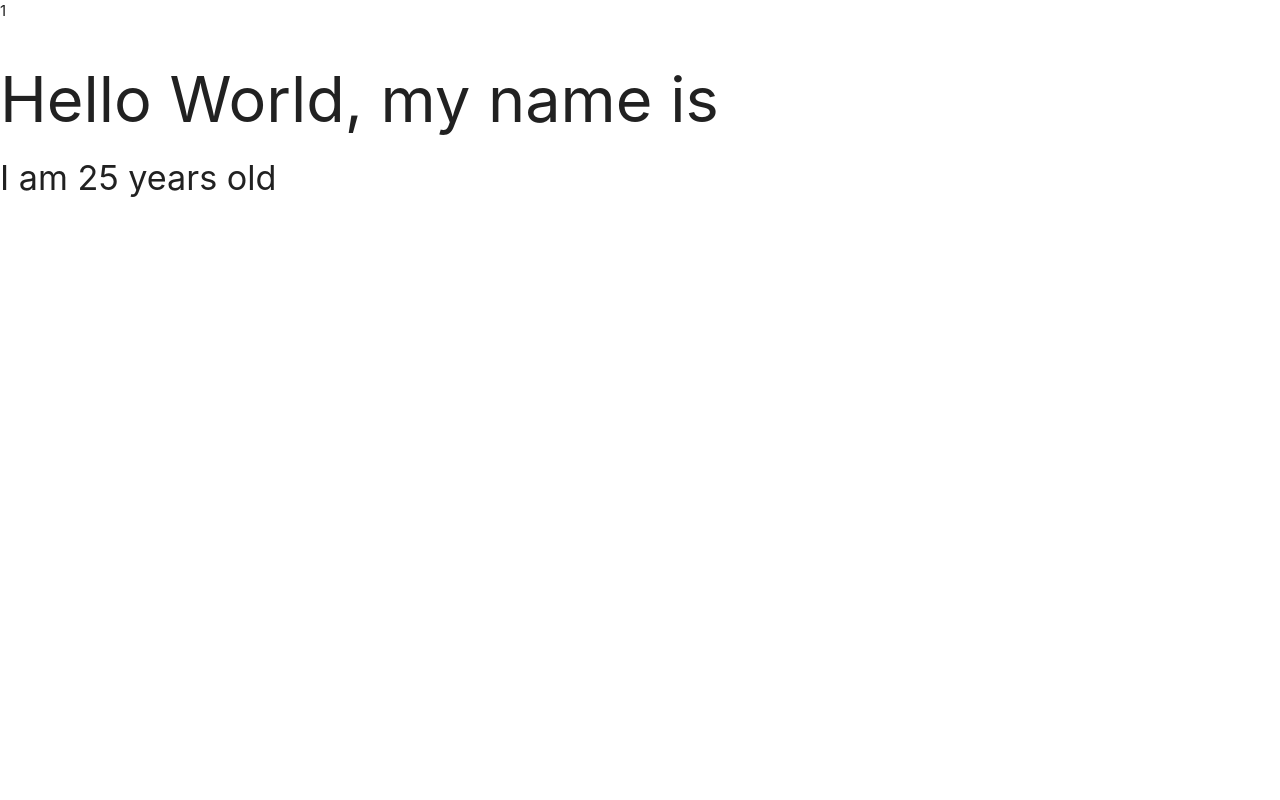
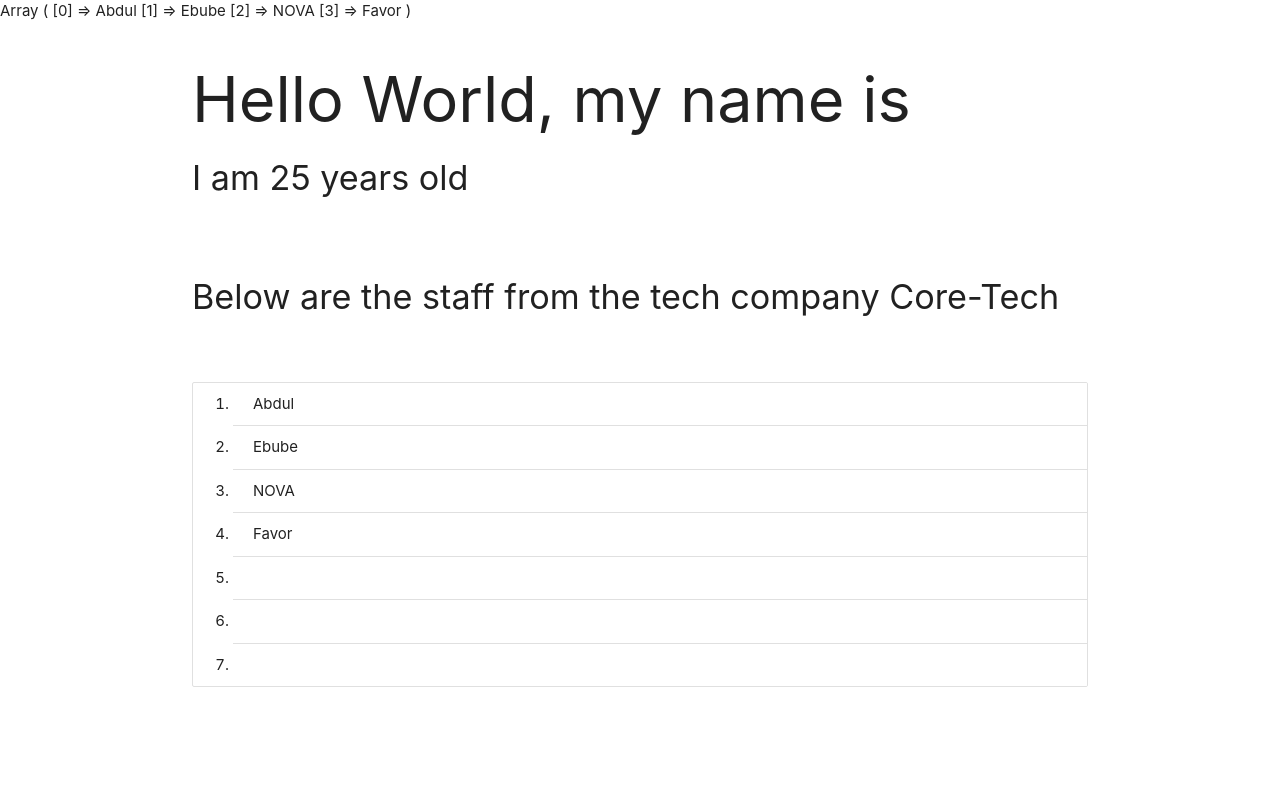
Before and after one commit to trustonyekwere/php_Learning, a PHP site: page / in a window 1280 px wide. Run offline with PHP 8.4, Linux system fonts and the light colour scheme; data that the repository does not hold is empty.

Commit message:
Indexed arrays

```diff
--- a/index.php
+++ b/index.php
@@ -31,14 +31,27 @@ $my_age = 25;
 
 // echo round($number);
 
-// echo rand(1 , 10);
-$yes = true;
-$no = false;
+// echo rand(1 , 10); //echo random number
+// $yes = true;
+// $no = false;
 
-echo $yes;
-echo $no;
+// echo $yes;
+// echo $no;
 
-$my_name = null;
+// $my_name = null;
+
+
+$coretech_staff = ["Abdul", "Francis", "Sean", "Victor", "Collins", "NOVA"]; //to add array
+
+$coretech_staff[1] = "Ebube"; //to make changes to an array
+
+array_push($coretech_staff, "Favor"); //to add array to the list
+
+array_splice($coretech_staff, 2, 3); //to remove values
+
+print_r($coretech_staff); //output readable array to browser
+
+
 
 ?>
 
@@ -52,7 +65,25 @@ $my_name = null;
     <link rel="stylesheet" href="https://cdnjs.cloudflare.com/ajax/libs/materialize/1.0.0/css/materialize.min.css">
 </head>
 <body>
-    <h1>Hello World, my name is <?php echo  $my_name; ?></h1>
+    <div class="container">
+    <h1>Hello World, my name is <?php echo $coretech_staff[5] ?></h1>
     <h4>I am  <?php echo $my_age ?> years old</h4>
+    <br>
+    <br>
+        <h4>Below are the staff from the tech company Core-Tech</h4>
+        <br>
+        <br>
+        <ol class="collection">
+            <li class="collection-item"><?php echo $coretech_staff[0]?></li>
+            <li class="collection-item"><?php echo $coretech_staff[1]?></li>
+            <li class="collection-item"><?php echo $coretech_staff[2]?></li>
+            <li class="collection-item"><?php echo $coretech_staff[3]?></li>
+            <li class="collection-item"><?php echo $coretech_staff[4]?></li>
+            <li class="collection-item"><?php echo $coretech_staff[5]?></li>
+            <li class="collection-item"><?php echo $coretech_staff[6]?></li>
+        </ol>
+        <br>
+        <br>
+    </div>
 </body>
 </html>
```
